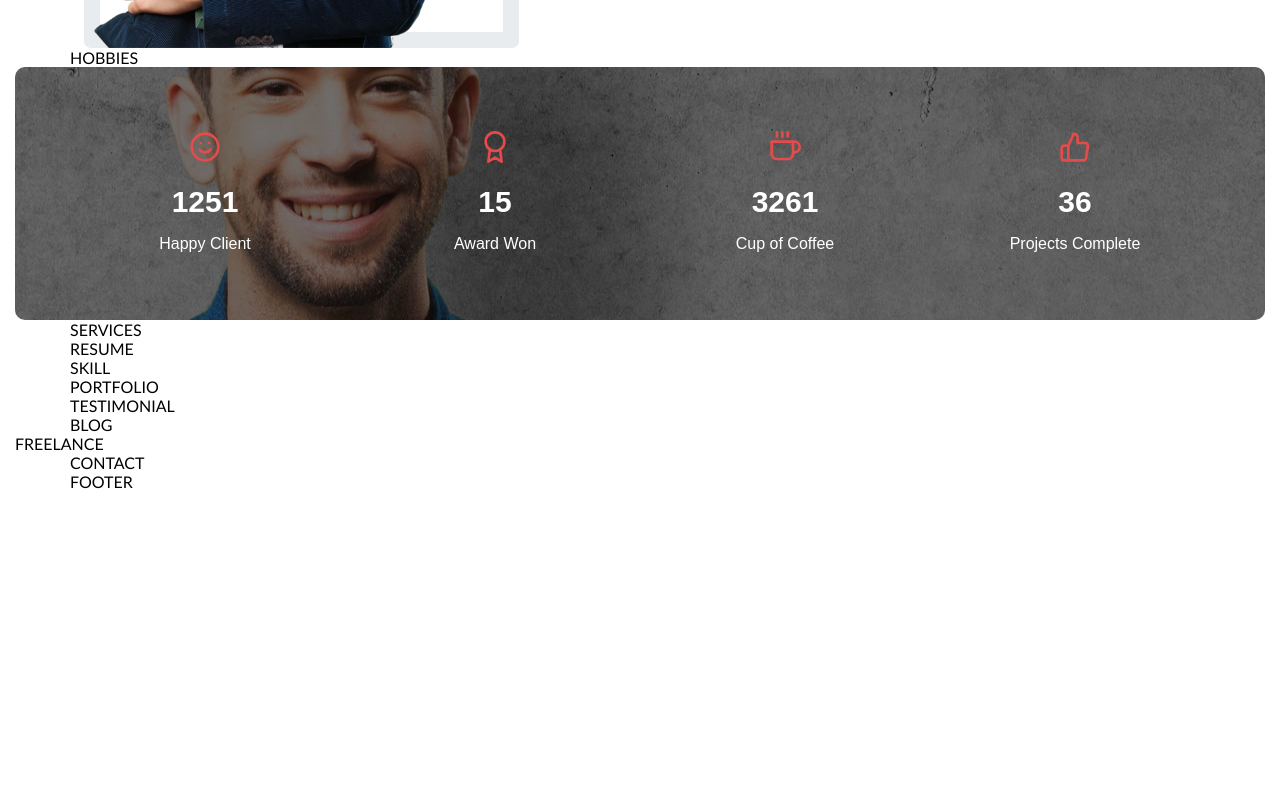
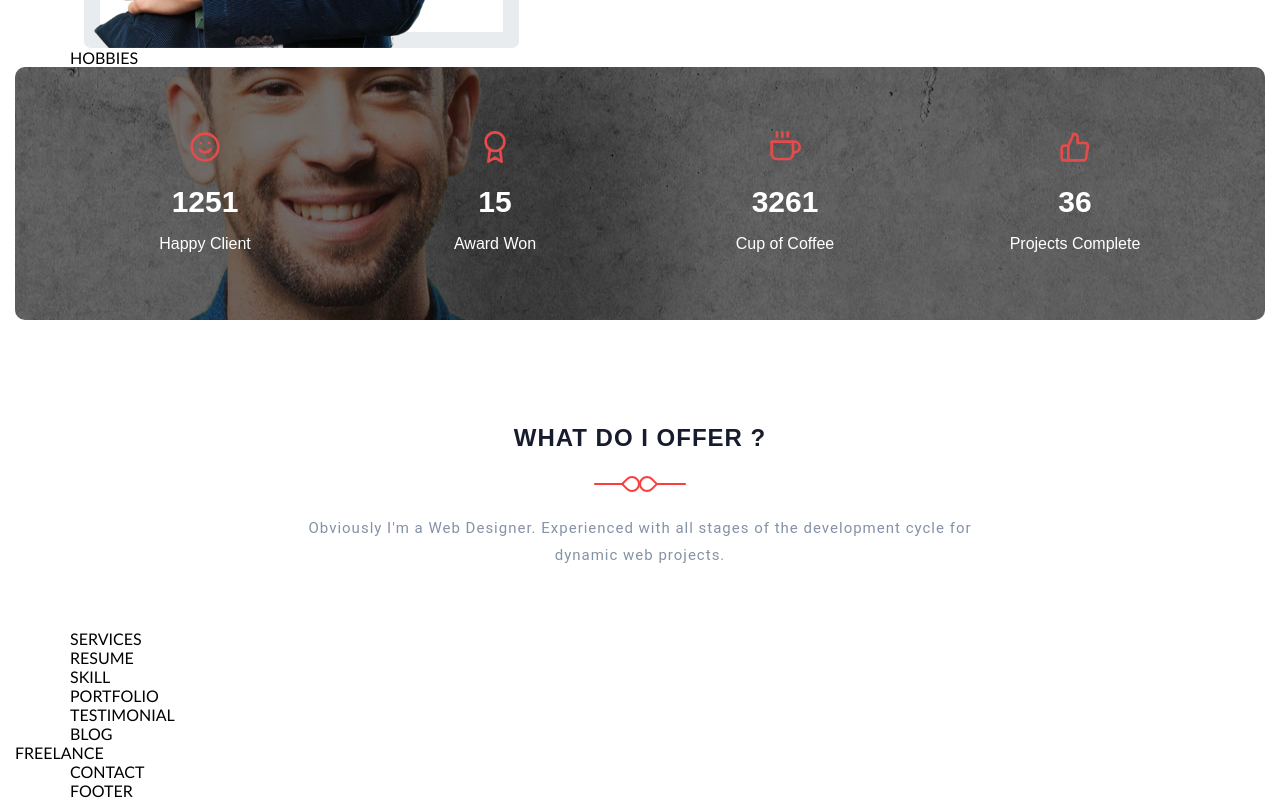
Before and after one commit to front-end-by-rimantas/19-grupe-portfolio-cristino, a website: page index.html in a window 1280 px wide. Shown: the part 1370-2170 px from the top of the page. Before the commit the page ends 1861 px from the top, so only its background shows below. Drawn offline with Linux system fonts and the light colour scheme.

Commit message:
initial commit

```diff
--- /dev/null
+++ b/css/components/section-title.css
@@ -0,0 +1,38 @@
+.section-title {
+    display: flex;
+    justify-content: center;
+    flex-wrap: wrap;
+    width: 100%;
+    padding-top: 100px;
+    margin-bottom: 30px;
+}
+
+h2.section-title {
+    width: 100%;
+    font-family: "Montserrat", sans-serif;
+    font-size: 24px;
+    letter-spacing: 1px;
+    line-height: 1.5;
+    text-transform: uppercase;
+    text-align: center;
+    color: #161c2d;
+    margin: 0;
+    padding: 0;
+}
+
+.section-title-decoration {
+    width: 100%;
+    text-align: center;
+    padding: 20px;
+}
+
+p.section-title {
+    max-width: 700px;
+    font-family: "Roboto", sans-serif;
+    font-size: 15px;
+    letter-spacing: 1px;
+    line-height: 1.8;
+    text-align: center;
+    color: #8492a6;
+    padding: 0;
+}
--- a/css/home-page.css
+++ b/css/home-page.css
@@ -14,6 +14,7 @@
 @import './components/testimonials.css';
 @import './components/mouse.css';
 @import '../node_modules/@fortawesome/fontawesome-free/css/all.css';
+@import './components/section-title.css';
 /*
 ***********************************************
 CUSTOM HOME PAGE STYLES GOES BELOW THIS COMMENT
--- a/index.html
+++ b/index.html
@@ -117,6 +117,13 @@
     <!-- section PROJECT end -->
 
     <!-- section SERVICES begin -->
+    <div class="section-title">
+        <h2 class="section-title">What do I offer ?</h2>
+        <div class="section-title-decoration">
+            <img src="./img/section-title-decoration.png" alt="section-title-decoration">
+        </div>
+        <p class="section-title">Obviously I'm a Web Designer. Experienced with all stages of the development cycle for dynamic web projects.</p>
+    </div>
     <section class="container">
         <div class="row">
             SERVICES
```
Also changed, not shown: img/section-title-decoration.png (added).
